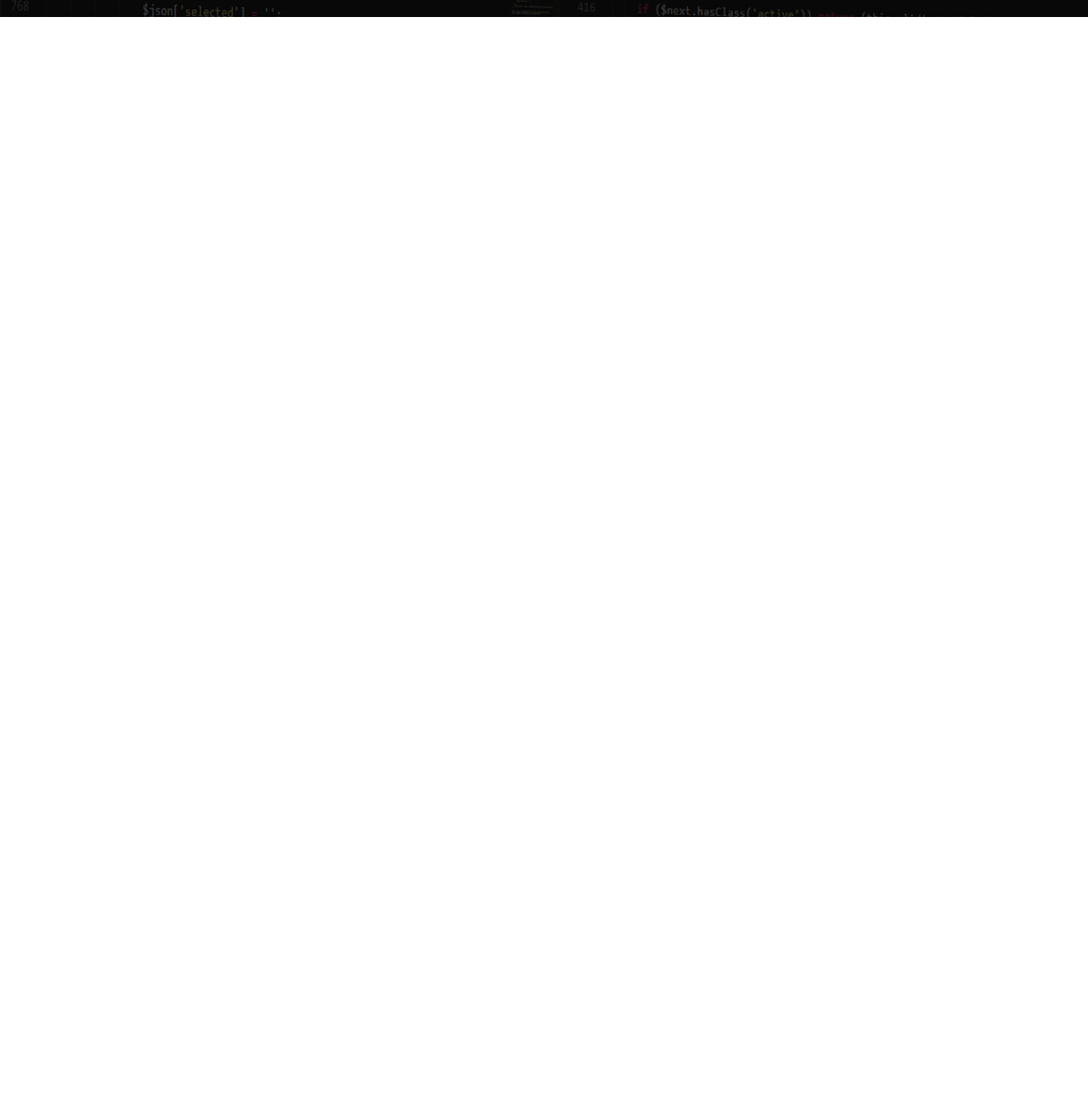
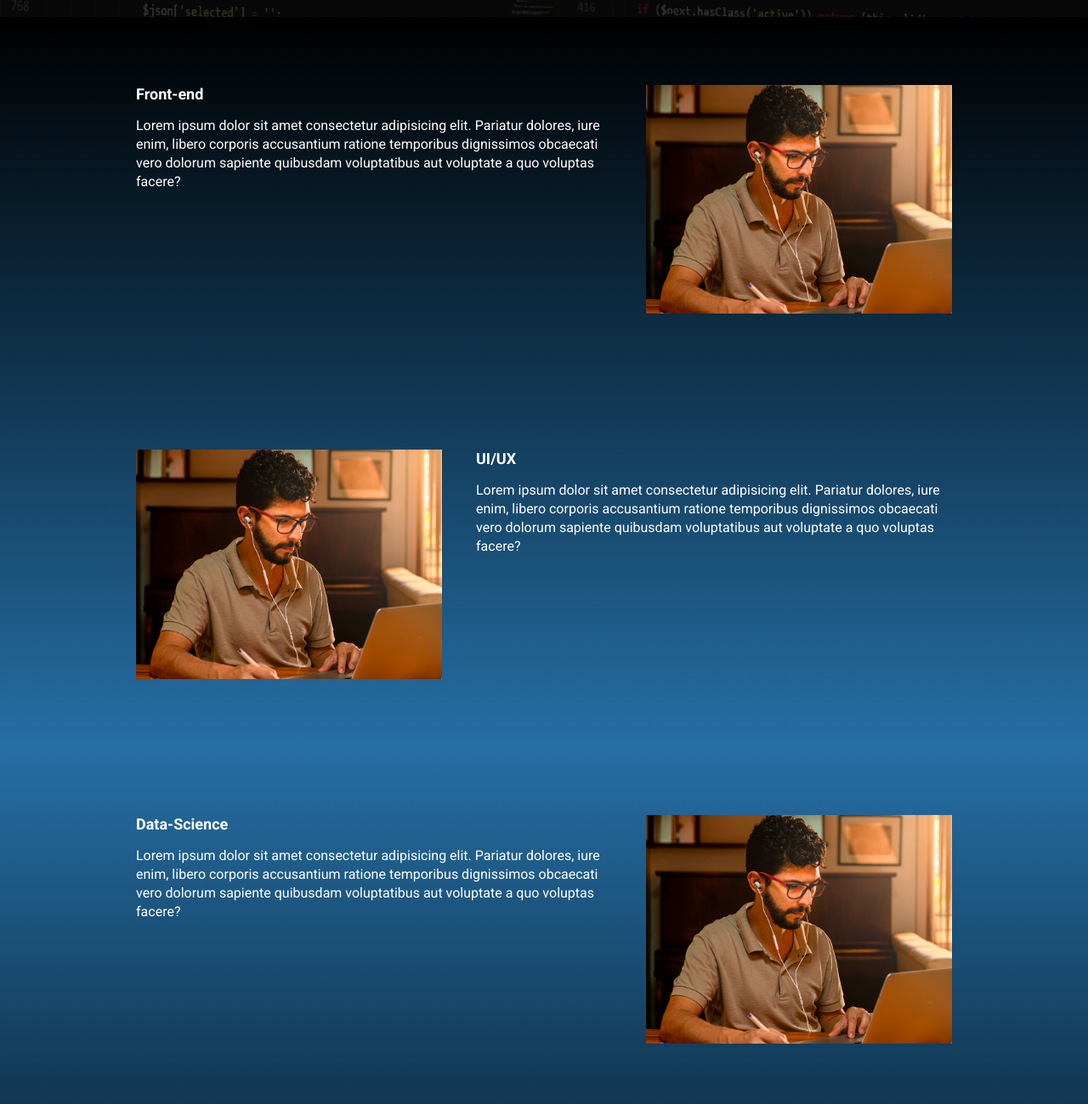
Before and after one commit to alvesgabrieel/landingPage_evento, a website built with Parcel: page src/index.html in a window 1280 px wide. Shown: the part 541-1840 px from the top of the page at 85% size. Before the commit the page ends 800 px from the top, so only its background shows below. Built offline with nearby package versions, Linux system fonts and the light colour scheme.

Commit message:
add event section & updates

```diff
--- a/package.json
+++ b/package.json
@@ -12,6 +12,7 @@
   "license": "ISC",
   "devDependencies": {
     "@parcel/transformer-sass": "^2.8.3",
+    "events": "^3.3.0",
     "parcel": "^2.8.3",
     "sharp": "^0.31.3"
   }
--- a/src/index.html
+++ b/src/index.html
@@ -9,6 +9,7 @@
     <link rel="preconnect" href="https://fonts.gstatic.com" crossorigin>
     <link href="https://fonts.googleapis.com/css2?family=Roboto:wght@400;700;900&display=swap" rel="stylesheet">
     <link rel="stylesheet" href="styles/main.scss">
+    <link rel="stylesheet" href="https://unpkg.com/aos@next/dist/aos.css" />
 </head>
 <body>
     <header class="hero">
@@ -36,6 +37,53 @@
             </div>
         </div>
     </header>
+    <section class="event event--frontend">
+        <div class="container" data-aos="fade-right">
+            <div class="event__details">
+                <h2 class="event__details__title">Front-end</h2>
+                <p class="event__details__description">
+                    Lorem ipsum dolor sit amet consectetur adipisicing elit. Pariatur dolores, iure enim, libero corporis accusantium ratione temporibus dignissimos obcaecati vero dolorum sapiente quibusdam voluptatibus aut voluptate a quo voluptas facere?
+                </p>
+            </div>
+            <img class="event__image" src="./images/frontend.png" alt="frontend">
+        </div>
+    </section>
+    <section class="event event--ui-ux event--img-left" >
+        <div class="container" data-aos="fade-left">
+            <div class="event__details">
+                <h2 class="event__details__title">UI/UX</h2>
+                <p class="event__details__description">
+                    Lorem ipsum dolor sit amet consectetur adipisicing elit. Pariatur dolores, iure enim, libero corporis accusantium ratione temporibus dignissimos obcaecati vero dolorum sapiente quibusdam voluptatibus aut voluptate a quo voluptas facere?
+                </p>
+            </div>
+            <img class="event__image" src="./images/frontend.png" alt="frontend">
+        </div>
+    </section>
+    <section class="event event--data-science">
+        <div class="container" data-aos="fade-right">
+            <div class="event__details">
+                <h2 class="event__details__title">Data-Science</h2>
+                <p class="event__details__description">
+                    Lorem ipsum dolor sit amet consectetur adipisicing elit. Pariatur dolores, iure enim, libero corporis accusantium ratione temporibus dignissimos obcaecati vero dolorum sapiente quibusdam voluptatibus aut voluptate a quo voluptas facere?
+                </p>
+            </div>
+            <img class="event__image" src="./images/frontend.png" alt="frontend">
+        </div>
+    </section>
+    <section class="event event--backend event--img-left">
+        <div class="container" data-aos="fade-left">
+            <div class="event__details">
+                <h2 class="event__details__title">Back-end</h2>
+                <p class="event__details__description">
+                    Lorem ipsum dolor sit amet consectetur adipisicing elit. Pariatur dolores, iure enim, libero corporis accusantium ratione temporibus dignissimos obcaecati vero dolorum sapiente quibusdam voluptatibus aut voluptate a quo voluptas facere?
+                </p>
+            </div>
+            <img class="event__image" src="./images/frontend.png" alt="frontend">
+        </div>
+    </section>
+
+
+    <script src="https://unpkg.com/aos@next/dist/aos.js"></script>
     <script src="./scripts/main.js"></script>
 </body>
 </html>
--- a/src/scripts/main.js
+++ b/src/scripts/main.js
@@ -1 +1 @@
-console.log('ola mundo');
+AOS.init();
--- /dev/null
+++ b/src/styles/_event.scss
@@ -0,0 +1,65 @@
+@use 'variables';
+
+.event{
+    padding: 80px 0;
+
+    &--frontend{
+        background-image: linear-gradient(360deg, variables.$blue1, variables.$blk);
+    }
+
+    &--ui-ux{
+        background-image: linear-gradient(360deg, variables.$blue2, variables.$blue1);
+    }
+
+    &--data-science{
+        background-image: linear-gradient(360deg, variables.$blue1, variables.$blue2);
+    }
+
+    &--backend{
+        background-image: linear-gradient(360deg, variables.$blk, variables.$blue1);
+    }
+
+    &--img-left {
+        .container{
+            flex-direction: row-reverse;
+        }
+    }
+
+    .container{
+        display: flex;
+        gap: 40px;
+    }
+
+    &__image{
+        max-width: 360px;
+    }
+
+    &__details {
+
+        &__title{
+            font-size: 18px;
+            font-weight: bold;
+            margin-bottom: 16px;
+            margin-bottom: 16px;
+        }
+
+        &__description {
+            line-height: 22px;
+        }
+    }
+
+    @media (max-width: 640px) {
+        .container {
+            display: block;
+        }
+
+        &__image {
+            width: 100%;
+        }
+
+        &__details{
+            margin-right: 0;
+            margin-bottom: 16px;
+        }
+    }
+}
--- a/src/styles/_hero.scss
+++ b/src/styles/_hero.scss
@@ -1,3 +1,5 @@
+@use 'variables';
+
 .hero {
     padding-top: 64px;
     padding-bottom: 100px;
@@ -16,7 +18,7 @@
         left: 0;
         width: 100%;
         height: 100%;
-        background-color: #000;
+        background-color: variables.$blk;
         content: '';
         opacity: 0.7;
     }
--- a/src/styles/components/_buttons.scss
+++ b/src/styles/components/_buttons.scss
@@ -1,3 +1,5 @@
+@use '../variables';
+
 .button{
     padding: 12px;
     font-size: 18px;
@@ -6,8 +8,8 @@
     white-space: nowrap; //não quebra linha
 
     &--primary{
+        background-color: variables.$blue2;
         color: #fff;
-        background-color: #4F2AC3;
     }
 
     @media (max-width: 640px) {
--- a/src/styles/components/_infos_bar.scss
+++ b/src/styles/components/_infos_bar.scss
@@ -1,3 +1,5 @@
+@use '../variables';
+
 .infos-bar{
     padding: 16px 24px;
     background-color: #fff;
@@ -10,10 +12,10 @@
 
         &__item {
             font-size: 14px;
-            color: #000;
+            color: variables.$blk;
 
             b  {
-                color: #000;
+                color: variables.$blk;
                 font-size: 18px;
                 display: block;
             }
--- a/src/styles/main.scss
+++ b/src/styles/main.scss
@@ -1,13 +1,15 @@
+@use 'variables';
 @use 'hero';
 @use 'components/infos_bar';
 @use 'components/buttons';
+@use 'event';
 
 *{
     padding: 0;
     margin: 0;
     box-sizing: border-box;
     font-family: 'Roboto', sans-serif;
-    color: #fff;
+    color: variables.$textColor;
     list-style: none;
     text-decoration: none;
 }
--- /dev/null
+++ b/src/styles/variables.scss
@@ -0,0 +1,5 @@
+$blk: #000;
+$textColor: #fff;
+
+$blue1: #103550;
+$blue2: #266fa5;
```
Also changed, not shown: 1 other file.
